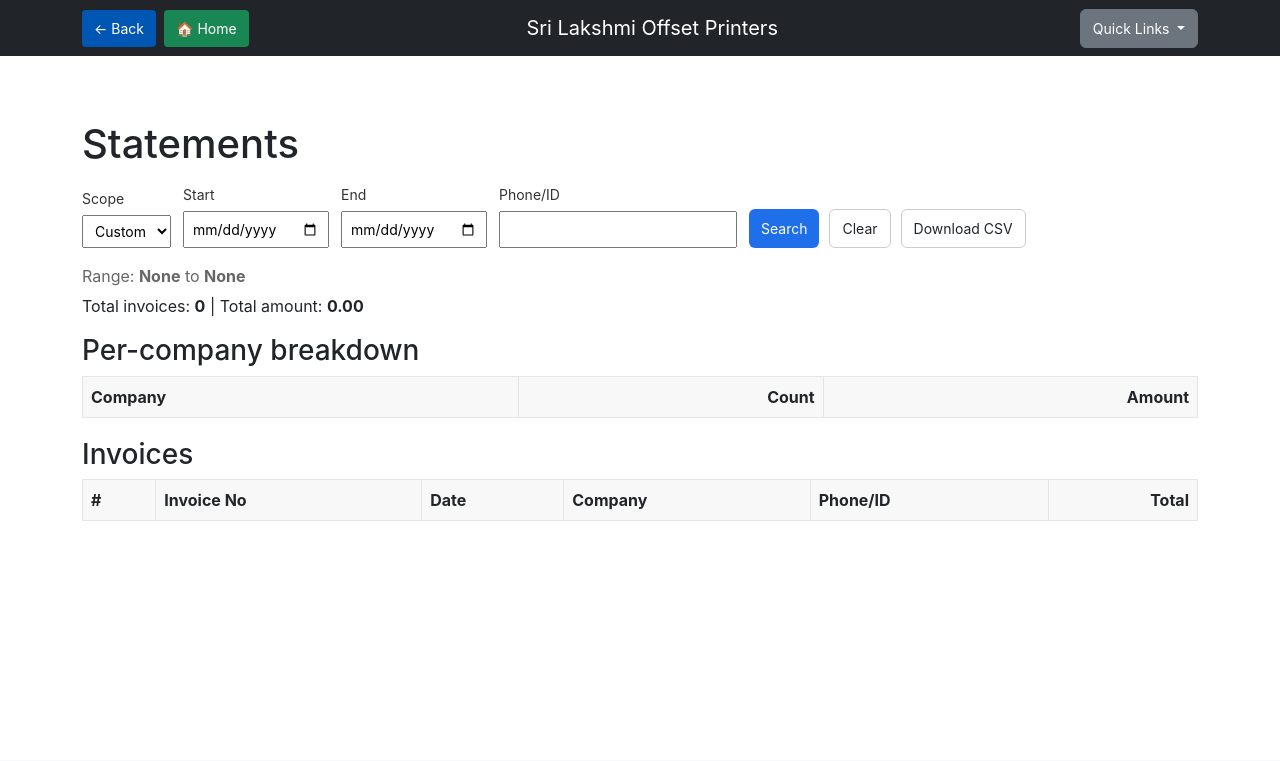
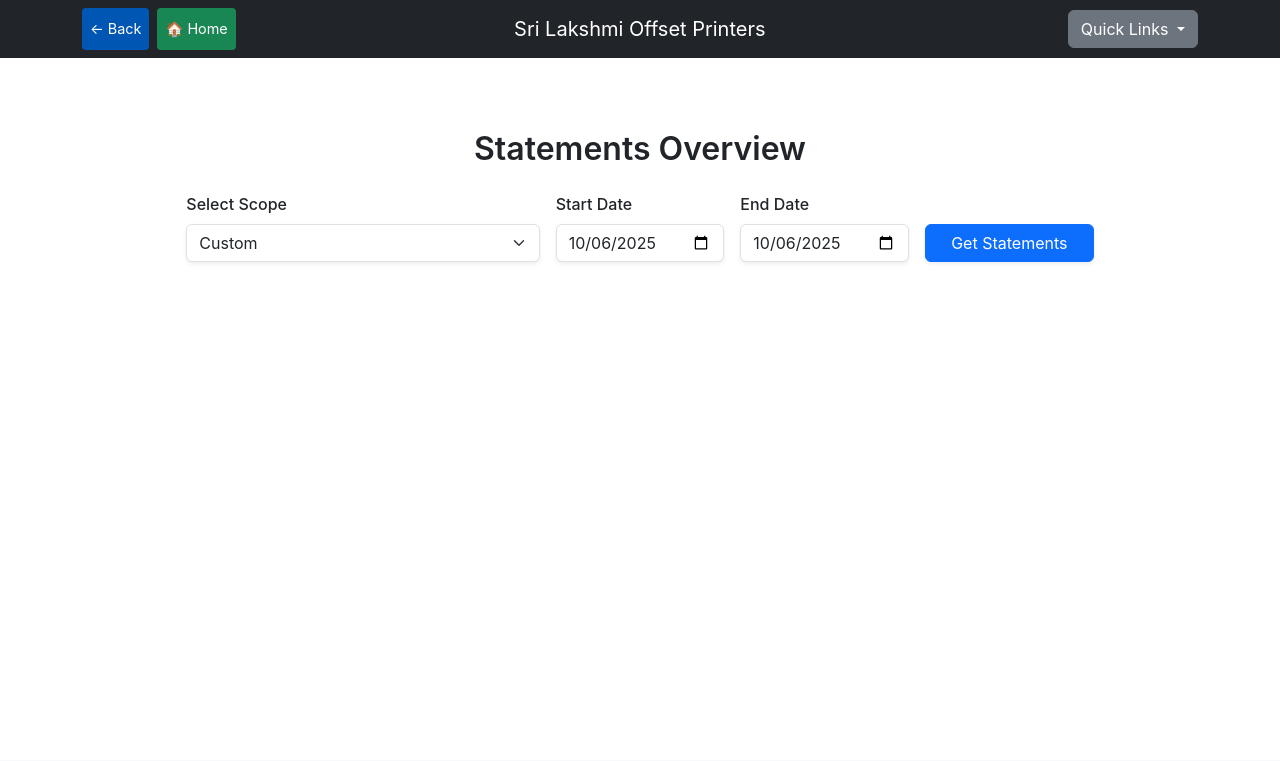
Before and after one commit to dineshmiriyala/bill-generator, a Flask app: page /statements/blank in a window 1280 px wide. Shown: the top 761 px of the page. Run offline with Flask 3, Linux system fonts and the light colour scheme; lists and menus that the app fills with data are empty; some libraries are stand-ins or nearby versions.

Commit message:
Feature: statements

```diff
--- a/app.py
+++ b/app.py
@@ -667,17 +667,16 @@ def view_inventory():
 
 @app.route('/statements', methods=['GET'])
 def statements():
-    """HTML/CSV Statement for month/year/custom with optional phone filter.
+    """HTML/CSV Statement for month/year/custom.
     Query params:
       - scope: 'month' | 'year' | 'custom' (default: current year when absent)
       - year, month (when scope requires it)
       - start, end in YYYY-MM-DD (custom)
-      - phone (optional exact match)
       - format: 'html' (default) or 'csv'
     """
     scope = (request.args.get('scope') or '').lower()
     fmt = (request.args.get('format') or 'html').lower()
-    phone = request.args.get('phone')
+    # phone = request.args.get('phone')  # removed phone search for now
 
     # Default: if no scope supplied, go to current year
     if not scope:
@@ -710,7 +709,6 @@ def statements():
                     end_date=None,
                     total_invoices=0,
                     total_amount=0,
-                    phone=phone or '',
                     per_customer={},
                     invs=[],
                     inv_rows=[],
@@ -718,14 +716,10 @@ def statements():
                     error='Please choose a date range to view custom statements.'
                 )
             start_dt = datetime.strptime(start, '%Y-%m-%d').replace(tzinfo=timezone.utc)
-            # inclusive end-of-day
-            end_dt = datetime.strptime(end, '%Y-%m-%d').replace(tzinfo=timezone.utc) + timedelta(days=1) - timedelta(
-                seconds=1)
+            end_dt = datetime.strptime(end, '%Y-%m-%d').replace(tzinfo=timezone.utc) + timedelta(days=1) - timedelta(seconds=1)
         else:
-            # Unknown scope -> default to current year
             return redirect(url_for('statements', scope='year', year=today.year))
     except Exception:
-        # On any parsing issue, fall back to current year
         return redirect(url_for('statements', scope='year', year=today.year))
 
     # Base query: exclude soft-deleted; within range
@@ -735,9 +729,11 @@ def statements():
                  invoice.createdAt >= start_dt,
                  invoice.createdAt <= end_dt))
 
-    if phone:
-        q = q.join(customer, invoice.customerId == customer.id).filter(customer.isDeleted == False,
-                                                                       customer.phone == phone)
+    # if phone:
+    #     q = q.join(customer, invoice.customerId == customer.id).filter(
+    #         customer.isDeleted == False,
+    #         customer.phone == phone
+    #     )
 
     invs = q.order_by(invoice.createdAt.desc()).all()
 
@@ -755,30 +751,59 @@ def statements():
         per_company[company_label]["count"] += 1
         per_company[company_label]["amount"] += float(inv.totalAmount or 0)
 
+    # ---- CSV Export ----
     if fmt == 'csv':
-        # CSV already Company-first
         buf = io.StringIO()
         writer = csv.writer(buf)
-        writer.writerow(["Invoice No", "Date", "Company", "Phone", "Total Amount"])
+
+        # ---- Header Section ----
+        writer.writerow(["Sri Lakshmi Offset Printers - Statement"])
+        writer.writerow(["Generated On", datetime.now().strftime('%Y-%m-%d %H:%M:%S')])
+        writer.writerow(["Statement Period", f"{start_dt.strftime('%Y-%m-%d')} to {end_dt.strftime('%Y-%m-%d')}"])
+        writer.writerow([])
+
+        # ---- Table Header ----
+        writer.writerow(["Invoice No", "Date", "Company", "Phone", "Total Amount (INR)"])
+
+        # ---- Table Data ----
         for inv in invs:
             cust = inv.customer
-            company_label = (cust.company or '').strip() if cust else ''
-            if not company_label:
-                company_label = '(No Company)'
+            company_label = (cust.company or '').strip() if cust else '(No Company)'
+            phone_val = cust.phone if cust else ''
+            total_val = float(inv.totalAmount or 0)
             writer.writerow([
                 inv.invoiceId,
                 inv.createdAt.strftime('%Y-%m-%d'),
                 company_label,
-                cust.phone if cust else '',
-                f"{float(inv.totalAmount or 0):.2f}"
+                phone_val,
+                f"{total_val:.2f}"
             ])
+
+        # ---- Summary Section ----
         writer.writerow([])
-        writer.writerow(["TOTAL INVOICES", total_invoices])
-        writer.writerow(["TOTAL AMOUNT", f"{total_amount:.2f}"])
+        writer.writerow(["Summary"])
+        writer.writerow(["Total Invoices", total_invoices])
+        writer.writerow(["Total Amount (INR)", f"{total_amount:.2f}"])
+        if total_invoices > 0:
+            avg_invoice = total_amount / total_invoices
+            writer.writerow(["Average Invoice Value (INR)", f"{avg_invoice:.2f}"])
+        max_invoice = max([float(inv.totalAmount or 0) for inv in invs], default=0.0)
+        writer.writerow(["Highest Invoice Value (INR)", f"{max_invoice:.2f}"])
+        min_invoice = min([float(inv.totalAmount or 0) for inv in invs], default=0.0)
+        writer.writerow(["Lowest Invoice Value (INR)", f"{min_invoice:.2f}"])
+        writer.writerow([])
+
+        # ---- Disclaimer ----
+        writer.writerow(["Disclaimer", "This is a system-generated statement. No signature required."])
+
+        # ---- Filename ----
+        today_str = datetime.now().strftime('%Y-%m-%d')
+        filename = f"statement_{today_str}.csv"
+
         return Response(
             buf.getvalue(),
             mimetype='text/csv',
-            headers={'Content-Disposition': 'attachment; filename=statement.csv'}
+            headers={'Content-Disposition': f'attachment; filename={filename}'}
         )
 
     # ---- Build rows for HTML (Company only) ----
@@ -803,14 +828,151 @@ def statements():
         end_date=end_dt.date(),
         total_invoices=total_invoices,
         total_amount=round(total_amount, 2),
-        per_customer=per_company,  # name kept for template compatibility
-        invs=invs,  # keep if template references it elsewhere
-        inv_rows=inv_rows,  # <-- use this in the table
+        per_customer=per_company,
+        invs=invs,
+        inv_rows=inv_rows,
         scope=scope,
-        phone=phone,
         request=request,
     )
 
+@app.route('/statements_company', methods=['GET', 'POST'])
+def statements_company():
+    """Generate HTML/CSV statements filtered by company name or phone/ID."""
+    query = (request.args.get('query') or '').strip()
+    fmt = (request.args.get('format') or 'html').lower()
+    start = request.args.get('start')
+    end = request.args.get('end')
+
+    today = datetime.now(timezone.utc).date()
+    start_dt, end_dt = datetime(2000, 1, 1, tzinfo=timezone.utc), datetime.now(timezone.utc)
+
+    if start and end:
+        try:
+            start_dt = datetime.strptime(start, '%Y-%m-%d').replace(tzinfo=timezone.utc)
+            end_dt = datetime.strptime(end, '%Y-%m-%d').replace(tzinfo=timezone.utc) + timedelta(days=1) - timedelta(seconds=1)
+        except Exception:
+            pass
+
+    # 🔹 Suggestions only (no invoice query yet)
+    suggestions = []
+    try:
+        suggestions = [
+            {"company": c.company or "", "phone": c.phone}
+            for c in customer.query.filter(customer.isDeleted == False).all()
+            if (c.company or c.phone)
+        ]
+    except Exception as e:
+        print("Suggestion load failed:", e)
+
+    invs = []
+    total_invoices = 0
+    total_amount = 0.0
+
+    # 🔹 Only query invoices when there's a search term
+    if query:
+        q = (invoice.query
+             .options(joinedload(invoice.customer))
+             .filter(invoice.isDeleted == False,
+                     invoice.createdAt >= start_dt,
+                     invoice.createdAt <= end_dt)
+             .join(customer, invoice.customerId == customer.id)
+             .filter(customer.isDeleted == False,
+                     or_(
+                         func.lower(customer.company).like(f"%{query.lower()}%"),
+                         customer.phone == query
+                     )))
+
+        invs = q.order_by(invoice.createdAt.desc()).all()
+        total_invoices = len(invs)
+        total_amount = sum(float(inv.totalAmount or 0) for inv in invs)
+
+    # 🔹 CSV Export
+    if fmt == 'csv' and query:
+        buf = io.StringIO()
+        writer = csv.writer(buf)
+
+        # ---- Header Section ----
+        writer.writerow(["Sri Lakshmi Offset Printers - Customer Statement"])
+        writer.writerow(["Generated On", datetime.now().strftime('%Y-%m-%d %H:%M:%S')])
+        writer.writerow(["Customer Name", query])
+        writer.writerow(["Statement Period", f"{start_dt.strftime('%Y-%m-%d')} to {end_dt.strftime('%Y-%m-%d')}"])
+        writer.writerow([])
+
+        # ---- Table Header ----
+        writer.writerow(["Invoice No", "Date", "Company", "Phone", "Total Amount (INR)"])
+
+        # ---- Table Data ----
+        for inv in invs:
+            cust = inv.customer
+            company_label = (cust.company or '').strip() if cust else '(No Company)'
+            phone_val = cust.phone if cust else ''
+            total_val = float(inv.totalAmount or 0)
+            writer.writerow([
+                inv.invoiceId,
+                inv.createdAt.strftime('%Y-%m-%d'),
+                company_label,
+                phone_val,
+                f"{total_val:.2f}"
+            ])
+
+        # ---- Summary Section ----
+        writer.writerow([])
+        writer.writerow(["Summary"])
+        writer.writerow(["Total Invoices", total_invoices])
+        writer.writerow(["Total Amount (INR)", f"{total_amount:.2f}"])
+        if total_invoices > 0:
+            avg_invoice = total_amount / total_invoices
+            writer.writerow(["Average Invoice Value (INR)", f"{avg_invoice:.2f}"])
+        max_invoice = max([float(inv.totalAmount or 0) for inv in invs], default=0.0)
+        writer.writerow(["Highest Invoice Value (INR)", f"{max_invoice:.2f}"])
+        writer.writerow([])
+
+        # ---- Payment Information ----
+        writer.writerow(["Payment Information"])
+        writer.writerow(["Account Name", "Sri Lakshmi Offset Printers"])
+        writer.writerow(["Bank", "State Bank of India, Pamarru"])
+        writer.writerow(["Account Number", "38588014977"])
+        writer.writerow(["IFSC", "SBIN0002776"])
+        writer.writerow(["PhonePe/GPay", "9848992207"])
+        writer.writerow([])
+
+        # ---- Disclaimer ----
+        writer.writerow(["Disclaimer", "This is a system-generated statement. No signature required."])
+
+        # ---- Filename ----
+        today_str = datetime.now().strftime('%Y-%m-%d')
+        safe_name = (query or "company").replace(" ", "_").replace("/", "_")
+        filename = f"{safe_name}_statement_{today_str}.csv"
+
+        return Response(
+            buf.getvalue(),
+            mimetype='text/csv',
+            headers={'Content-Disposition': f'attachment; filename={filename}'}
+        )
+    # 🔹 Build rows for HTML
+    inv_rows = []
+    for inv in invs:
+        cust = inv.customer
+        company_label = (cust.company or '').strip() if cust else '(No Company)'
+        inv_rows.append({
+            "invoice_no": inv.invoiceId,
+            "date": inv.createdAt.strftime('%Y-%m-%d'),
+            "company": company_label,
+            "phone": cust.phone if cust else '',
+            "total": float(inv.totalAmount or 0),
+        })
+
+    return render_template(
+        'statements_company.html',
+        query=query,
+        start_date=start_dt.date(),
+        end_date=end_dt.date(),
+        total_invoices=total_invoices,
+        total_amount=round(total_amount, 2),
+        inv_rows=inv_rows,
+        request=request,
+        suggestions=suggestions,
+    )
 
 @app.route('/api/statements', methods=['GET'])
 def api_statements_summary():
--- a/templates/more.html
+++ b/templates/more.html
@@ -38,7 +38,7 @@
   <div id="statementsMenu" class="submenu">
     <button class="back-btn">← Back</button>
     <a href="/statements_company">Company Statements</a>
-    <a href="/statements_date">Date-wise Statements</a>
+    <a href="/statements">Date-wise Statements</a>
   </div>
 
   <!-- Account Submenu -->
--- a/templates/statement.html
+++ b/templates/statement.html
@@ -1,99 +1,83 @@
 {% extends "base.html" %}
 {% block content %}
-<h1 style="margin: 16px 0;">Statements</h1>
+<div class="container py-4">
+  <h2 class="text-center fw-semibold mb-4">Statements Overview</h2>
   {% if error %}
   <div class="alert alert-warning" role="alert" style="margin: 12px 0;">
     {{ error }}
   </div>
   {% endif %}
 
-<style>
-  .form-row { display: flex; gap: 12px; flex-wrap: wrap; align-items: end; margin-bottom: 12px; }
-  .field { display: flex; flex-direction: column; gap: 6px; }
-  .field label { font-size: 14px; color: #333; }
-  .field input, .field select { padding: 6px 8px; font-size: 14px; }
-  .btn { padding: 8px 12px; font-size: 14px; cursor: pointer; }
-  .btn.primary { background: #1f6feb; color: #fff; border: none; }
-  .btn.ghost { background: transparent; border: 1px solid #ccc; }
-  .btn:disabled { opacity: 0.5; cursor: not-allowed; }
-  .button-group { display: flex; gap: 10px; }
-  table { width: 100%; border-collapse: collapse; }
-  th, td { border: 1px solid #e5e5e5; padding: 8px; text-align: left; }
-  th { background: #f8f8f8; }
-  .right { text-align: right; }
-  .muted { color: #666; }
-  .hidden { display: none; }
-</style>
-<form method="get" action="{{ url_for('statements') }}">
-  <div class="form-row">
-    <div class="field">
-      <label for="scope">Scope</label>
-      <select name="scope" id="scope">
+  <form method="get" action="{{ url_for('statements') }}" class="mb-4">
+    <div class="row justify-content-center align-items-end g-3">
+      <div class="col-md-5 col-lg-4">
+        <label for="scope" class="form-label fw-medium">Select Scope</label>
+        <select name="scope" id="scope" class="form-select shadow-sm">
           <option value="month" {% if scope == 'month' %}selected{% endif %}>Month</option>
           <option value="year" {% if scope == 'year' %}selected{% endif %}>Year</option>
           <option value="custom" {% if scope == 'custom' %}selected{% endif %}>Custom</option>
         </select>
       </div>
 
-    <div class="field hidden" id="wrapYear">
-      <label for="year">Year</label>
-      <input type="number" name="year" id="year" min="2000" max="2100" value="{{ request.args.get('year','') }}" />
+      <div class="col-md-2 hidden" id="wrapYear">
+        <label for="year" class="form-label fw-medium">Year</label>
+        <input type="number" class="form-control shadow-sm" name="year" id="year" min="2000" max="2100" value="{{ request.args.get('year','') }}">
       </div>
 
-    <div class="field hidden" id="wrapMonth">
-      <label for="month">Month</label>
-      <input type="number" name="month" id="month" min="1" max="12" value="{{ request.args.get('month','') }}" />
+      <div class="col-md-2 hidden" id="wrapMonth">
+        <label for="month" class="form-label fw-medium">Month</label>
+        <input type="number" class="form-control shadow-sm" name="month" id="month" min="1" max="12" value="{{ request.args.get('month','') }}">
       </div>
 
-    <div class="field hidden" id="wrapStart">
-      <label for="start">Start</label>
-      <input type="date" name="start" id="start" value="{{ request.args.get('start','') }}" />
+      <div class="col-md-2 hidden" id="wrapStart">
+        <label for="start" class="form-label fw-medium">Start Date</label>
+        <input type="date" class="form-control shadow-sm" name="start" id="start" value="{{ request.args.get('start','') }}">
       </div>
 
-    <div class="field hidden" id="wrapEnd">
-      <label for="end">End</label>
-      <input type="date" name="end" id="end" value="{{ request.args.get('end','') }}" />
+      <div class="col-md-2 hidden" id="wrapEnd">
+        <label for="end" class="form-label fw-medium">End Date</label>
+        <input type="date" class="form-control shadow-sm" name="end" id="end" value="{{ request.args.get('end','') }}">
       </div>
 
-    <div class="field">
-      <label for="phone">Phone/ID</label>
-      <input type="text" name="phone" id="phone" value="{{ request.args.get('phone','') }}" />
-    </div>
-
-    <div class="button-group">
-      <button type="submit" class="btn primary">Search</button>
-      <a class="btn ghost" href="{{ url_for('statements_blank') }}">Clear</a>
-      <a class="btn ghost" id="csvLink" href="#" target="_blank">Download CSV</a>
+      <div class="col-md-2 d-flex align-items-end">
+        <button type="submit" class="btn btn-primary w-100 shadow-sm">Get Statements</button>
       </div>
     </div>
   </form>
 
-<div style="margin: 16px 0;">
+  {% if request.args and total_invoices > 0 %}
+  <div class="text-center mb-3">
+    <a class="btn btn-success shadow-sm" id="csvLink" href="#" target="_blank">Download CSV</a>
+  </div>
+  <div class="text-center mb-4">
     <div class="muted">Range: <strong>{{ start_date }}</strong> to <strong>{{ end_date }}</strong></div>
     <div style="margin-top:6px;">Total invoices: <strong>{{ total_invoices }}</strong> | Total amount: <strong>{{ '%.2f'|format(total_amount) }}</strong></div>
     {% if phone %}<div class="muted">Filtered by phone/ID: <code>{{ phone }}</code></div>{% endif %}
   </div>
 
-<h3>Per-company breakdown</h3>
-<table>
+  <h3 class="text-center mb-3">Per-company breakdown</h3>
+  <div class="table-responsive shadow-sm mb-4">
+    <table class="table">
       <thead>
-    <tr><th>Company</th><th class="right">Count</th><th class="right">Amount</th></tr>
+        <tr><th>Company</th><th class="text-end">Count</th><th class="text-end">Amount</th></tr>
       </thead>
       <tbody>
         {% for company, data in per_customer.items() %}
         <tr>
           <td>{{ company }}</td>
-      <td class="right">{{ data['count'] }}</td>
-      <td class="right">{{ '%.2f'|format(data['amount']) }}</td>
+          <td class="text-end">{{ data['count'] }}</td>
+          <td class="text-end">{{ '%.2f'|format(data['amount']) }}</td>
         </tr>
         {% endfor %}
       </tbody>
     </table>
+  </div>
 
-<h3 style="margin-top: 20px;">Invoices</h3>
-<table>
+  <h3 class="text-center mb-3">Invoices</h3>
+  <div class="table-responsive shadow-sm">
+    <table class="table">
       <thead>
-    <tr><th>#</th><th>Invoice No</th><th>Date</th><th>Company</th><th>Phone/ID</th><th class="right">Total</th></tr>
+        <tr><th>#</th><th>Invoice No</th><th>Date</th><th>Company</th><th>Phone/ID</th><th class="text-end">Total</th></tr>
       </thead>
       <tbody>
         {% if inv_rows is defined and inv_rows %}
@@ -104,7 +88,7 @@
             <td>{{ row.date }}</td>
             <td>{{ row.company }}</td>
             <td>{{ row.phone }}</td>
-        <td class="right">{{ '%.2f'|format(row.total) }}</td>
+            <td class="text-end">{{ '%.2f'|format(row.total) }}</td>
           </tr>
           {% endfor %}
         {% else %}
@@ -116,12 +100,37 @@
             <td>{{ inv.createdAt.strftime('%Y-%m-%d') }}</td>
             <td>{{ inv.customer.company if inv.customer and inv.customer.company else '(No Company)' }}</td>
             <td>{{ inv.customer.phone if inv.customer else '' }}</td>
-        <td class="right">{{ '%.2f'|format(inv.totalAmount or 0) }}</td>
+            <td class="text-end">{{ '%.2f'|format(inv.totalAmount or 0) }}</td>
           </tr>
           {% endfor %}
         {% endif %}
       </tbody>
     </table>
+  </div>
+  {% endif %}
+</div>
+
+<style>
+  .muted { color: #666; }
+  .hidden { display: none; }
+
+  td:nth-child(2),
+  td:nth-child(3),
+  th:nth-child(2),
+  th:nth-child(3) {
+    white-space: nowrap;
+    overflow: hidden;
+    text-overflow: ellipsis;
+  }
+
+  .btn-sm {
+    height: calc(2.5rem + 2px); /* match Bootstrap form-select height */
+    display: flex;
+    align-items: center;
+    justify-content: center;
+    font-size: 0.9rem;
+  }
+</style>
 
 <script>
 (function() {
@@ -131,6 +140,19 @@
   const wrapStart = document.getElementById('wrapStart');
   const wrapEnd = document.getElementById('wrapEnd');
   const csvLink = document.getElementById('csvLink');
+
+  const today = new Date();
+  const yearEl = document.getElementById('year');
+  const monthEl = document.getElementById('month');
+  const startEl = document.getElementById('start');
+  const endEl = document.getElementById('end');
+
+  // Prefill with current date values
+  if (yearEl && !yearEl.value) yearEl.value = today.getFullYear();
+  if (monthEl && !monthEl.value) monthEl.value = today.getMonth() + 1;
+  const todayStr = today.toISOString().split('T')[0];
+  if (startEl && !startEl.value) startEl.value = todayStr;
+  if (endEl && !endEl.value) endEl.value = todayStr;
 
   function toggleByScope() {
     const scope = scopeEl.value;
```
Also changed, not shown: templates/recover.html (+18 -15 lines), templates/statements_company.html (added, +120 -0 lines), templates/view_bill_locked.html (+13 -29 lines). Lines whose indentation alone changed are shown as unchanged.
